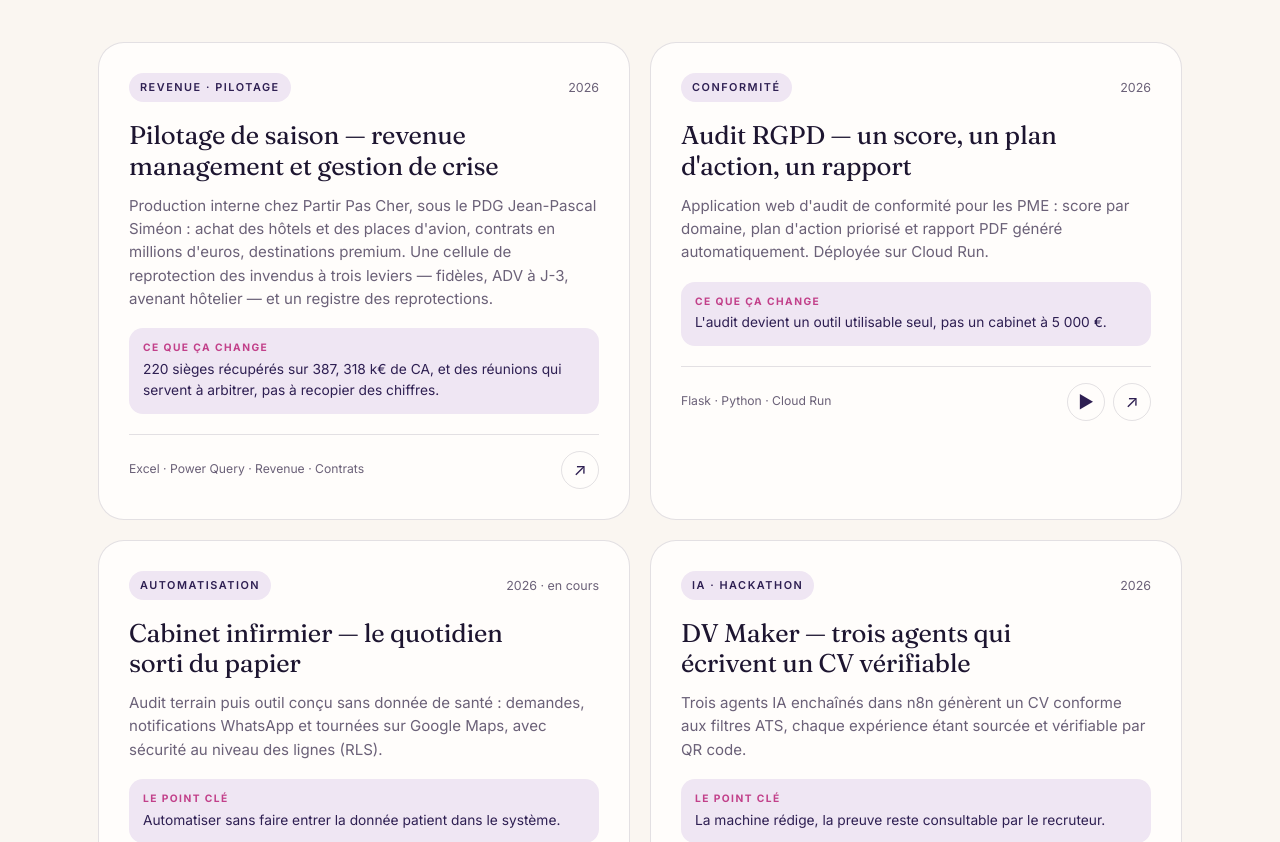
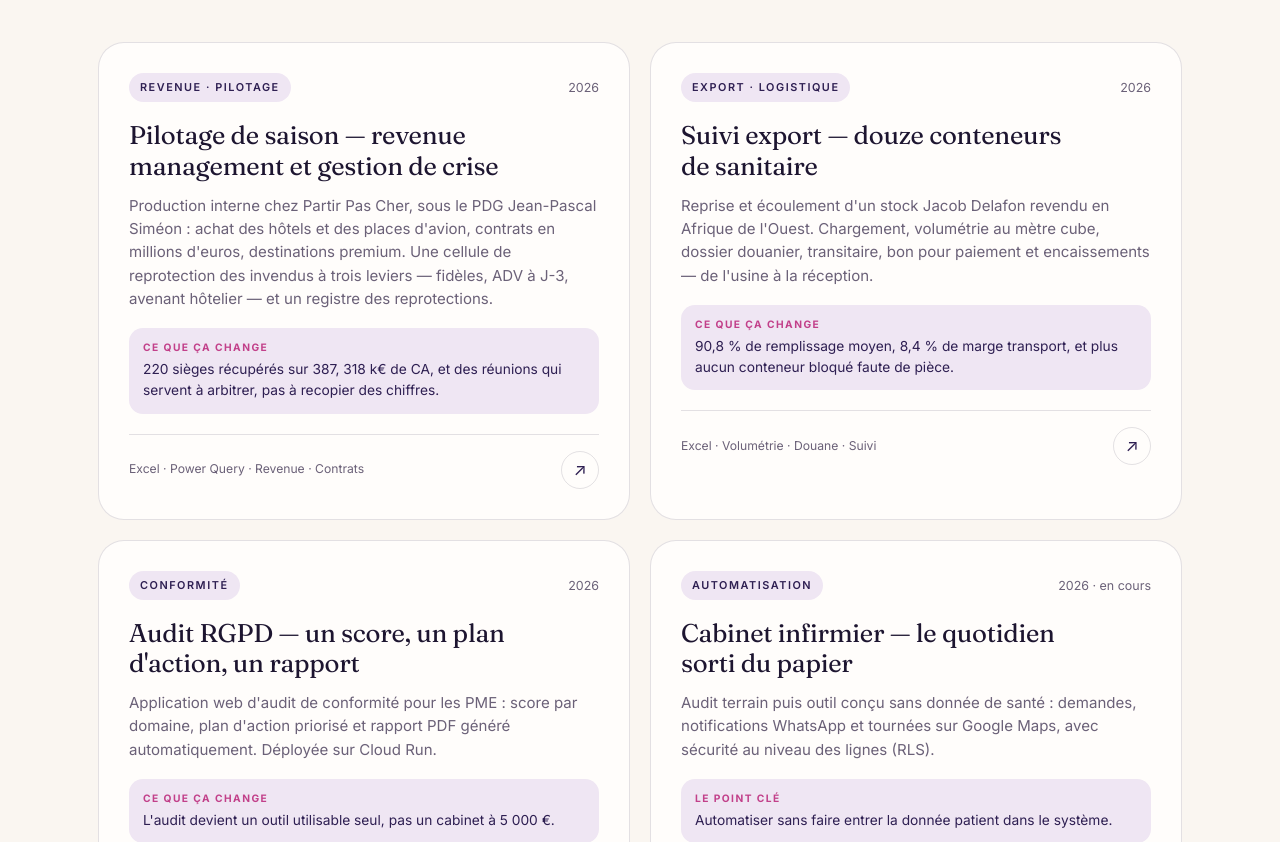
Before and after one commit to Fahima94/portfolio, a plain HTML site: page index.html in a window 1280 px wide. Shown: the part 2165-3007 px from the top of the page. Drawn offline with Linux system fonts and the light colour scheme.

Commit message:
Ajout du projet export conteneurs

```diff
--- a/index.html
+++ b/index.html
@@ -119,6 +119,21 @@
           <span class="stack">Excel · Power Query · Revenue · Contrats</span>
           <span class="foot-links">
             <a class="arrow" href="https://github.com/Fahima94/pilotage-projet-excel" target="_blank" rel="noopener" aria-label="Voir le classeur sur GitHub">↗</a>
+          </span>
+        </div>
+      </article>
+      <article class="project reveal">
+        <div class="project-top">
+          <span class="tag">Export · Logistique</span>
+          <span class="year">2026</span>
+        </div>
+        <h3>Suivi export — douze conteneurs de sanitaire</h3>
+        <p>Reprise et écoulement d'un stock Jacob Delafon revendu en Afrique de l'Ouest. Chargement, volumétrie au mètre cube, dossier douanier, transitaire, bon pour paiement et encaissements — de l'usine à la réception.</p>
+        <div class="result"><span>Ce que ça change</span> 90,8 % de remplissage moyen, 8,4 % de marge transport, et plus aucun conteneur bloqué faute de pièce.</div>
+        <div class="project-foot">
+          <span class="stack">Excel · Volumétrie · Douane · Suivi</span>
+          <span class="foot-links">
+            <a class="arrow" href="https://github.com/Fahima94/suivi-export-conteneurs" target="_blank" rel="noopener" aria-label="Voir le classeur export sur GitHub">↗</a>
           </span>
         </div>
       </article>
```
